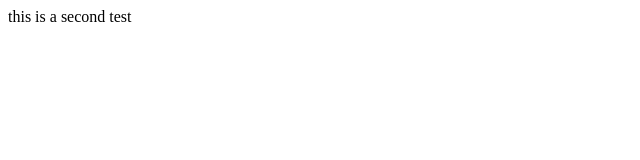
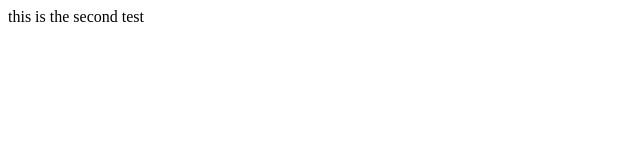
Before and after one commit to Leilasr/myrepository, a plain HTML site: page index.html in a window 1280 px wide. Shown: the full height of the page, 0-640 px from the left. Drawn offline with Linux system fonts and the light colour scheme.

Commit message:
Update index.html

```diff
--- a/index.html
+++ b/index.html
@@ -1,5 +1,5 @@
 <html>
 <body>
-this is a second test
+this is the second test
 </body>
 </html>
```
